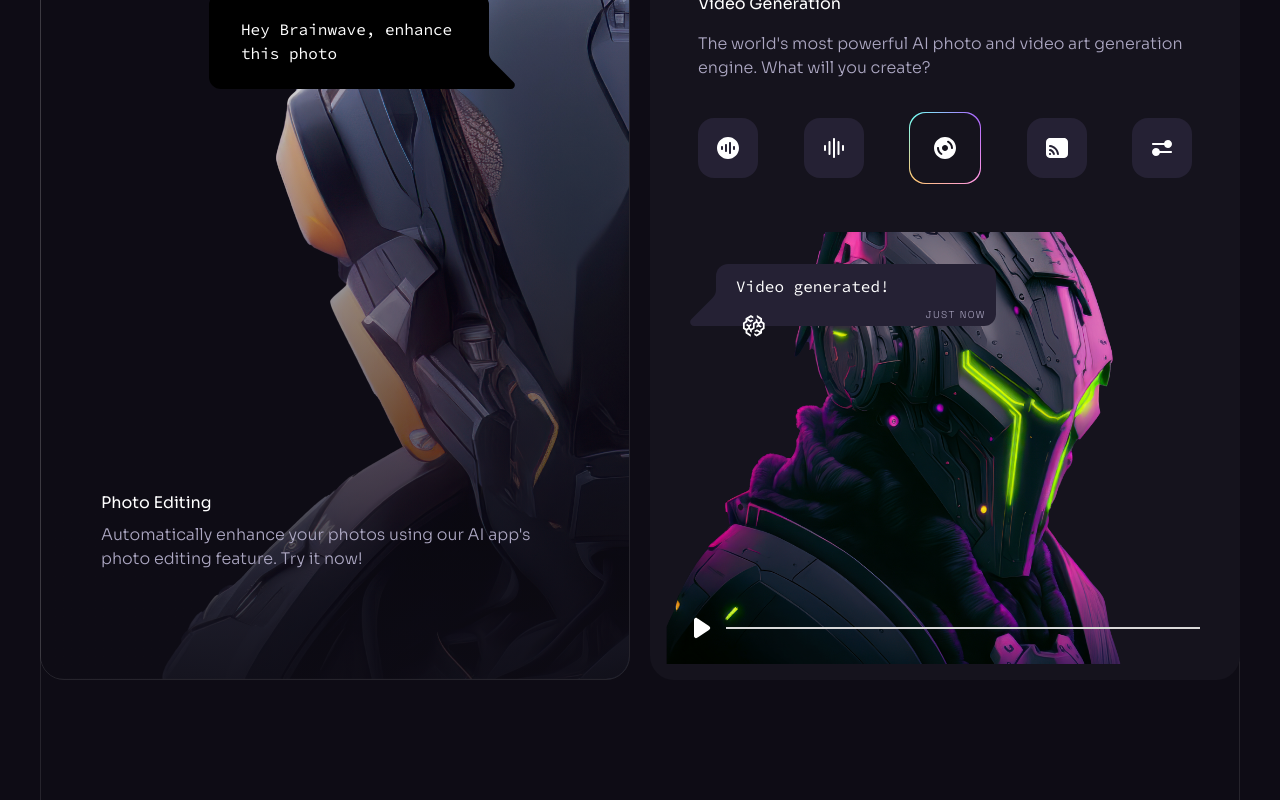
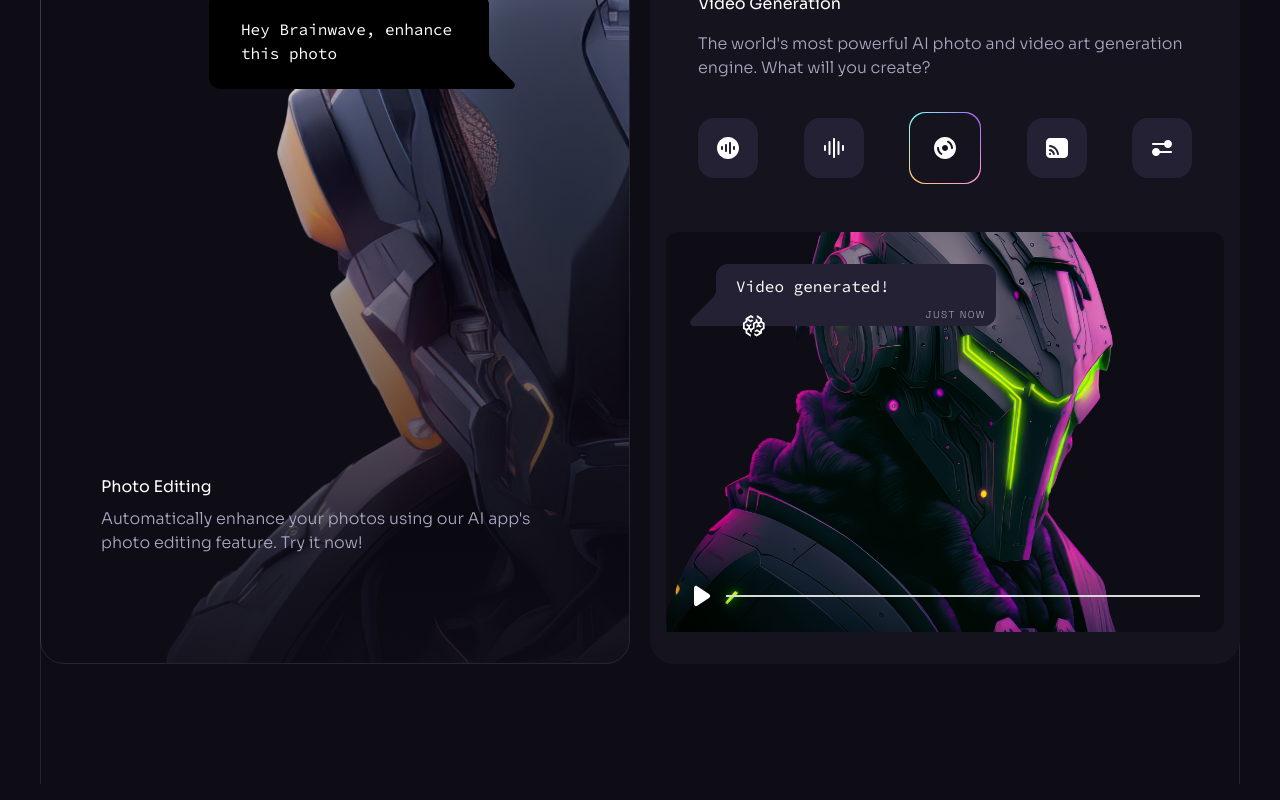
Before and after one commit to ahteshamsalamatansari/sass-ui-react, a React (Vite) app: page / in a window 1280 px wide. Shown: the part 4512-5312 px from the top of the page. Built offline with nearby package versions, Linux system fonts and the light colour scheme.

Commit message:
Third Box Working

```diff
--- a/src/components/Services.jsx
+++ b/src/components/Services.jsx
@@ -97,7 +97,7 @@ const Services = () => {
                   ))}
                 </ul>
               </div>
-              <div className="relative">
+              <div className="relative h-[20rem] bg-n-8 rounded-xl md:h-[25rem]">
                 <img src={service3} width={520} height={400} alt="Scary Robot" className="w-full h-full object-cover" />
                 <VideoChatMessage/>
                 <VideoBar/>
```
